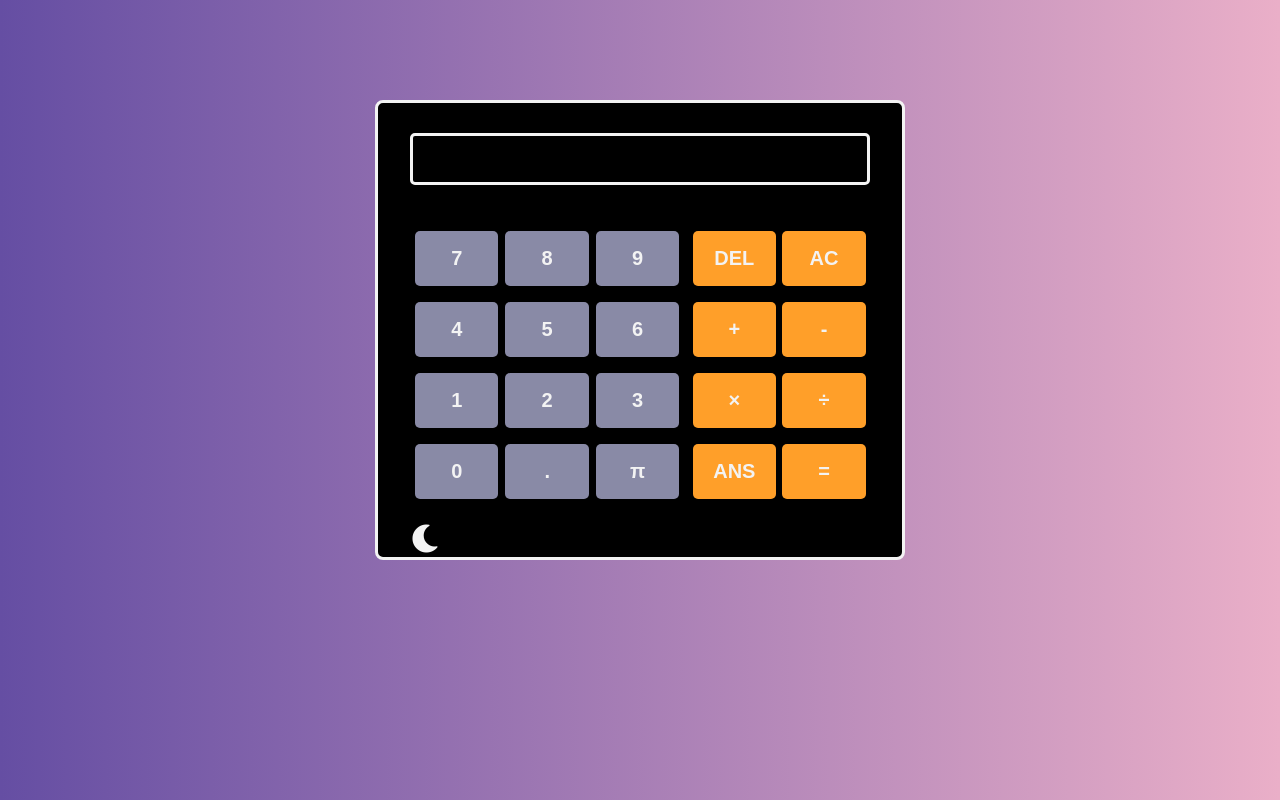
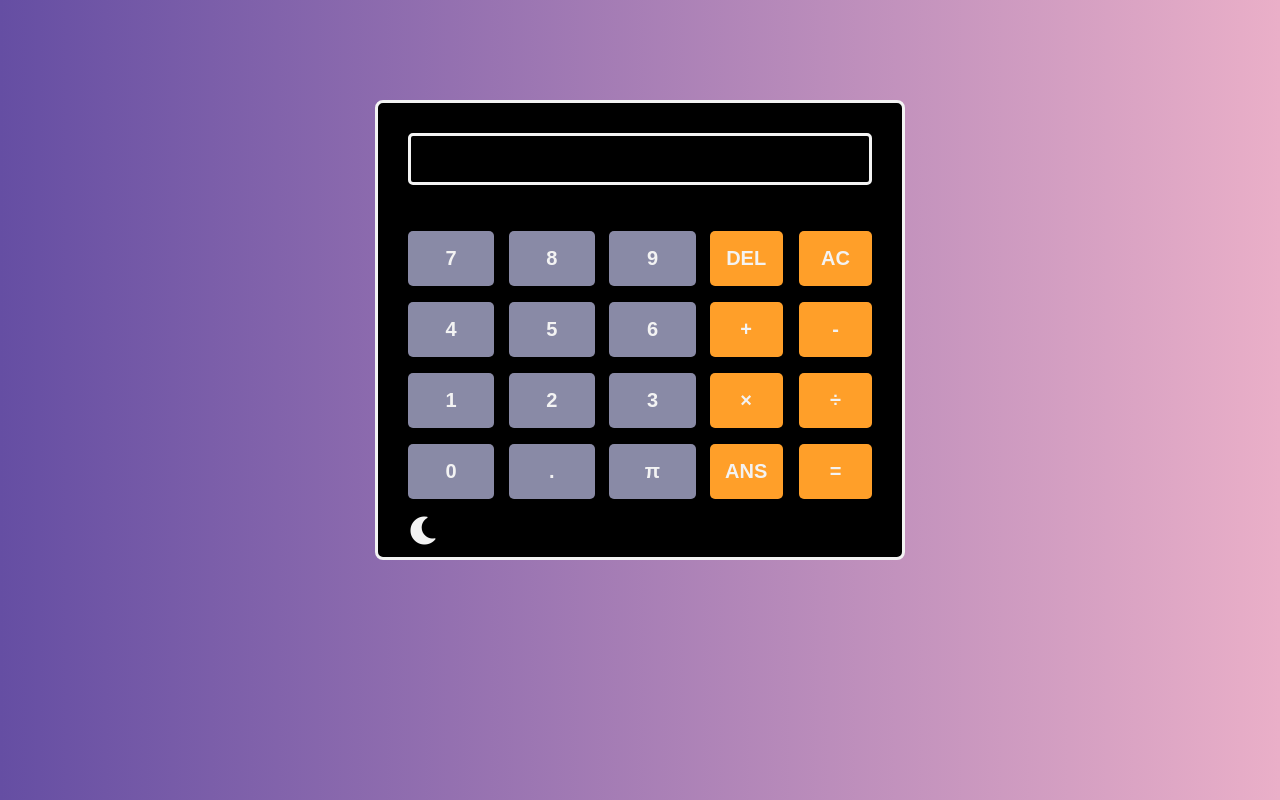
Before and after one commit to lamvt03/calculator-using-flexbox, a plain HTML site: page index.html in a window 1280 px wide. Drawn offline with Linux system fonts and the light colour scheme.

Commit message:
second commit

```diff
--- a/app.js
+++ b/app.js
@@ -3,7 +3,11 @@ monitor.innerText = '';
 
 var keyboard = document.querySelectorAll('button');
 
-var reset_by_click = false;  //false: gia tri them vao man hinh - true: reset man hinh bang gia tri
+/**
+ * false: append giá trị phím vừa nhấn
+ * true: nhấn key bất kỳ => xoá màn hình và hiển thị giá trị phím vừa nhấn
+ */
+var reset_by_click = false;
 
 for (let button of keyboard) {
     if (button == document.querySelector('#equal-operator')
@@ -32,13 +36,11 @@ function clearOneEndChar() {
     monitor.innerHTML = str;
 }
 
-var record = ['']; //luu ket qua
+var record = ['ERROR']; //luu ket qua
 
 //chuc nang phim =
 function getResultExpression() {
     let inp = '' + monitor.innerText;
-    if (inp != '')
-        reset_by_click = true;
     let outp = null;
 
     if (inp.includes('π'))
@@ -49,9 +51,16 @@ function getResultExpression() {
         inp = inp.replace('÷', '/');
     if (inp.includes('×'))
         inp = inp.replace('×', '*');
+
     outp = eval(inp);
-    record.push(outp);
-    monitor.innerText = outp;
+    outp = Math.round(outp*100000)/100000;
+
+    if(monitor.innerText = outp){
+        reset_by_click = true;
+        record.pop();
+        record.push(outp);
+    }
+
 }
 
 //light-dark mode
--- a/style.css
+++ b/style.css
@@ -38,7 +38,8 @@ html[data-theme = "light"]{
     border: solid 3px var(--text-color);
 }
 .my-calcultor .monitor{
-    width: 460px;
+    width: 100%;
+    padding-right: 10px;
     height: 52px;
     border: solid 3px var(--text-color);
     margin: auto;
@@ -51,19 +52,20 @@ html[data-theme = "light"]{
 .my-calcultor .keyboard{
     margin: 30px auto;
     display: flex;
+    justify-content: space-between;
 }
 .my-calcultor .keyboard .number, .my-calcultor .keyboard .operator{
     display: flex;
     flex-flow: row wrap;
     align-content: space-evenly;
-    justify-content: space-evenly;
+    justify-content: space-between;
     height: 300px;
 }
 .my-calcultor .keyboard .number{
-    width: 60%;
+    width: 62%;
 }
 .my-calcultor .keyboard .operator{
-    width: 40%;
+    width: 35%;
 }
 .my-calcultor .keyboard .btn-number{
     background-color: var(--bg-btn-number);
@@ -116,13 +118,14 @@ button{
 }
 .footer span{
     position: absolute;
-    top: 0;
-    left: 0;
-    width: 25px;
-    height: 25px;
+    top: -8px;
+    left: -4px;
+    width: 28px;
+    height: 28px;
 }
 .footer .fas{
     position: absolute;
-    left: -2px;
+    left: -4px;
+    bottom: 12px;
     cursor: pointer;
 }
```
